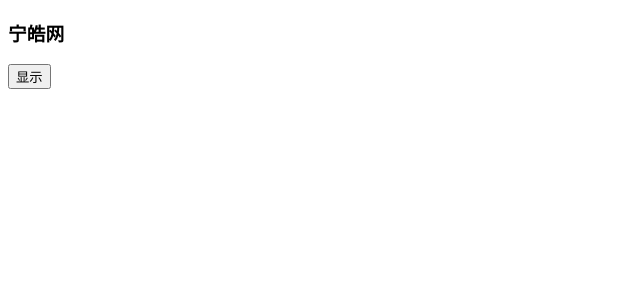
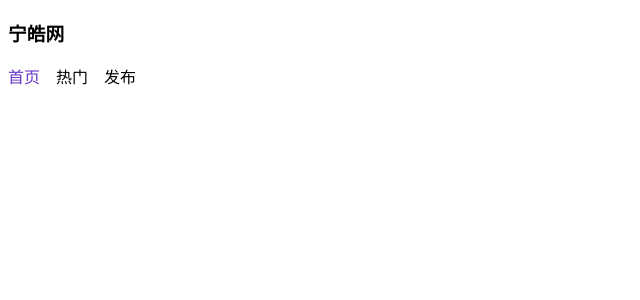
Before and after one commit to ninghao/ninghao-vue, a Vue app: page / in a window 1280 px wide. Shown: the top 300 px of the page, without its empty margins (0-640 px from the left). Built offline with nearby package versions, Linux system fonts and the light colour scheme.

Commit message:
绑定 Class

```diff
--- a/src/app/app.vue
+++ b/src/app/app.vue
@@ -1,7 +1,15 @@
 <template>
   <h3>{{ name }}</h3>
-  <div v-if="visible">隐藏的内容！</div>
-  <button @click="visible = !visible">{{ visible ? '隐藏' : '显示' }}</button>
+  <div class="menu">
+    <div
+      :class="['menu-item', { active: currentItem === index }]"
+      @click="currentItem = index"
+      v-for="(item, index) in menuItems"
+      :key="index"
+    >
+      {{ item }}
+    </div>
+  </div>
 </template>
 
 <script>
@@ -9,14 +17,20 @@ export default {
   data() {
     return {
       name: '宁皓网',
-      visible: false,
+      menuItems: ['首页', '热门', '发布'],
+      currentItem: 0,
     };
   },
 };
 </script>
 
 <style>
-div {
-  margin: 8px 0;
+.menu {
+  display: flex;
+  gap: 16px;
+}
+
+.active {
+  color: #6435c9;
 }
 </style>
```
